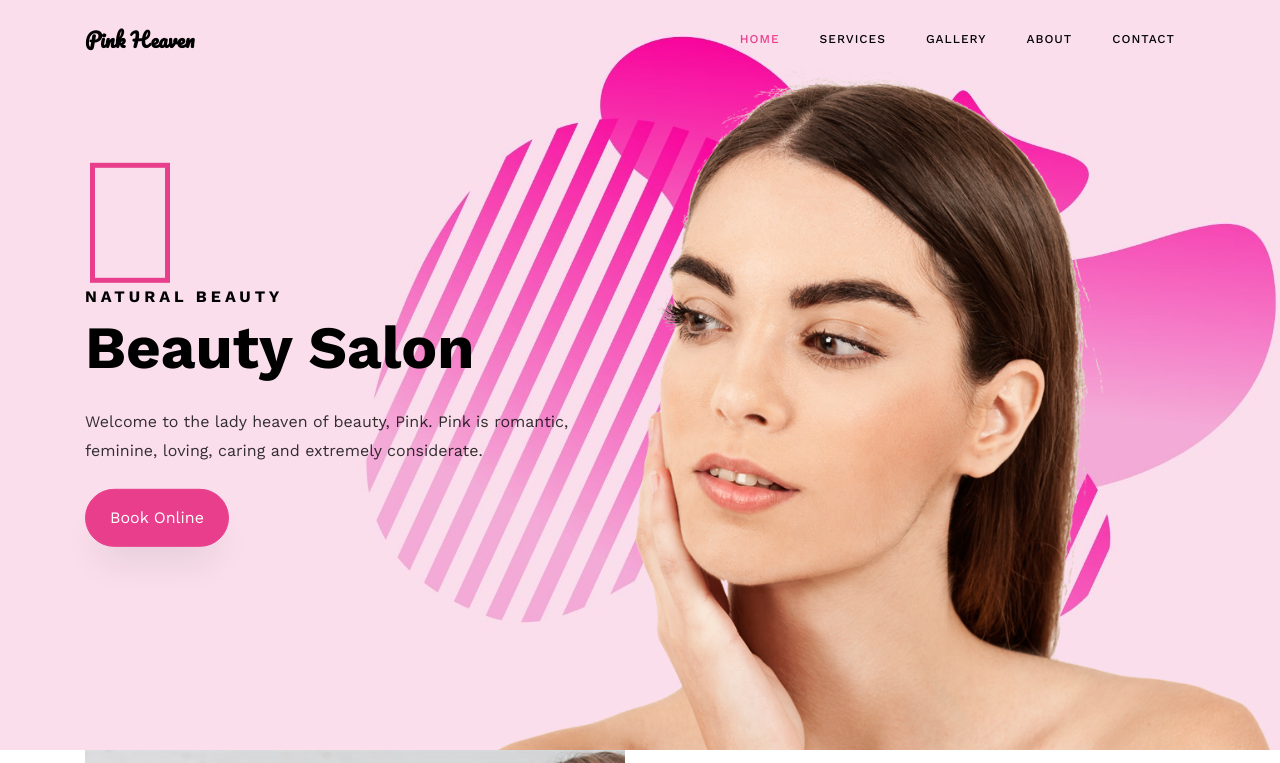
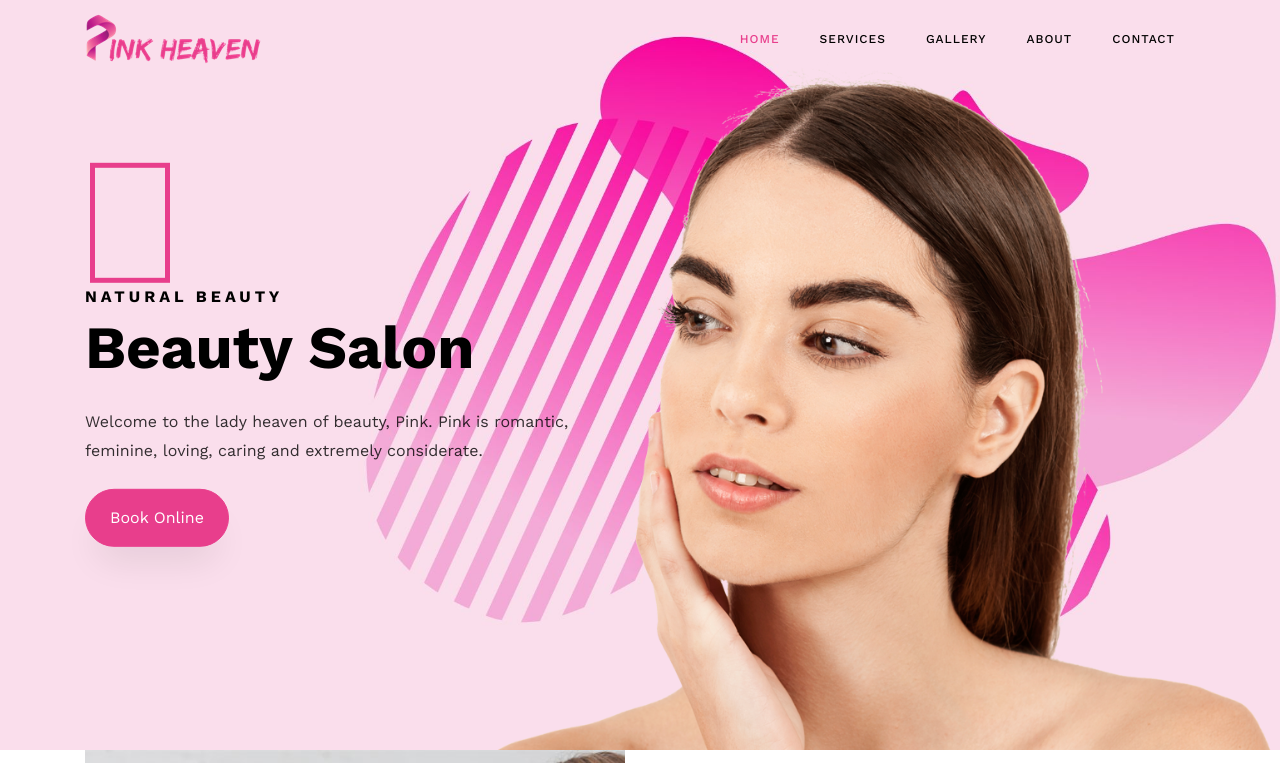
Before and after one commit to RezMatic/pinkheaven, a plain HTML site: page index.html in a window 1280 px wide. Shown: the top 763 px of the page. Drawn offline with nearby package versions, Linux system fonts and the light colour scheme; some packages are replaced by stand-ins of ours; no server answers; files whose address does not match are found by name; a web font is replaced by a local one.

Commit message:
Add files via upload

```diff
--- a/index.html
+++ b/index.html
@@ -32,7 +32,7 @@
   <body>
 	  <nav class="navbar navbar-expand-lg navbar-dark ftco_navbar bg-dark ftco-navbar-light" id="ftco-navbar">
 	    <div class="container">
-	      <a class="navbar-brand" href="index.html">Pink Heaven</a>
+	      <a class="navbar-brand" href="index.html"><img src="images/dop.png" alt="logo"></a>
 	      <button class="navbar-toggler" type="button" data-toggle="collapse" data-target="#ftco-nav" aria-controls="ftco-nav" aria-expanded="false" aria-label="Toggle navigation">
 	        <span class="oi oi-menu"></span> Menu
 	      </button>
@@ -444,7 +444,7 @@
 	              <div class="item">
 	                <div class="testimony-wrap pb-4">
 	                  <div class="text">
-	                    <p class="mb-4">I came to Patna for the Hazaribagh for the first time to attend my friends marriage. Booked my slot online with Pink Heaven. They just worked Woow.</p>
+	                    <p class="mb-4">I came to Hazaribagh for the first time to attend my friends marriage. Booked my slot online with Pink Heaven. They just worked Woow.</p>
 	                  </div>
 	                  <div class="d-flex">
 		                  <div class="user-img" style="background-image: url(images/stylist-3.jpg)">
@@ -498,7 +498,7 @@
         <div class="row mb-5">
           <div class="col-md">
             <div class="ftco-footer-widget mb-4">
-              <h2 class="ftco-heading-2 logo">Pink Heaven</h2>
+              <h2 class="ftco-heading-2">Pink Heaven</h2>
               <p>Pink is romantic, feminine, loving, caring and extremely considerate. It tones down the physical passion from the red color and replaces it with a gentle and loving energy. Come... Fall in love... </br>- TEAM PINK HEAVEN</p>
 
               <ul class="ftco-footer-social list-unstyled float-md-left float-lft mt-5">
```
